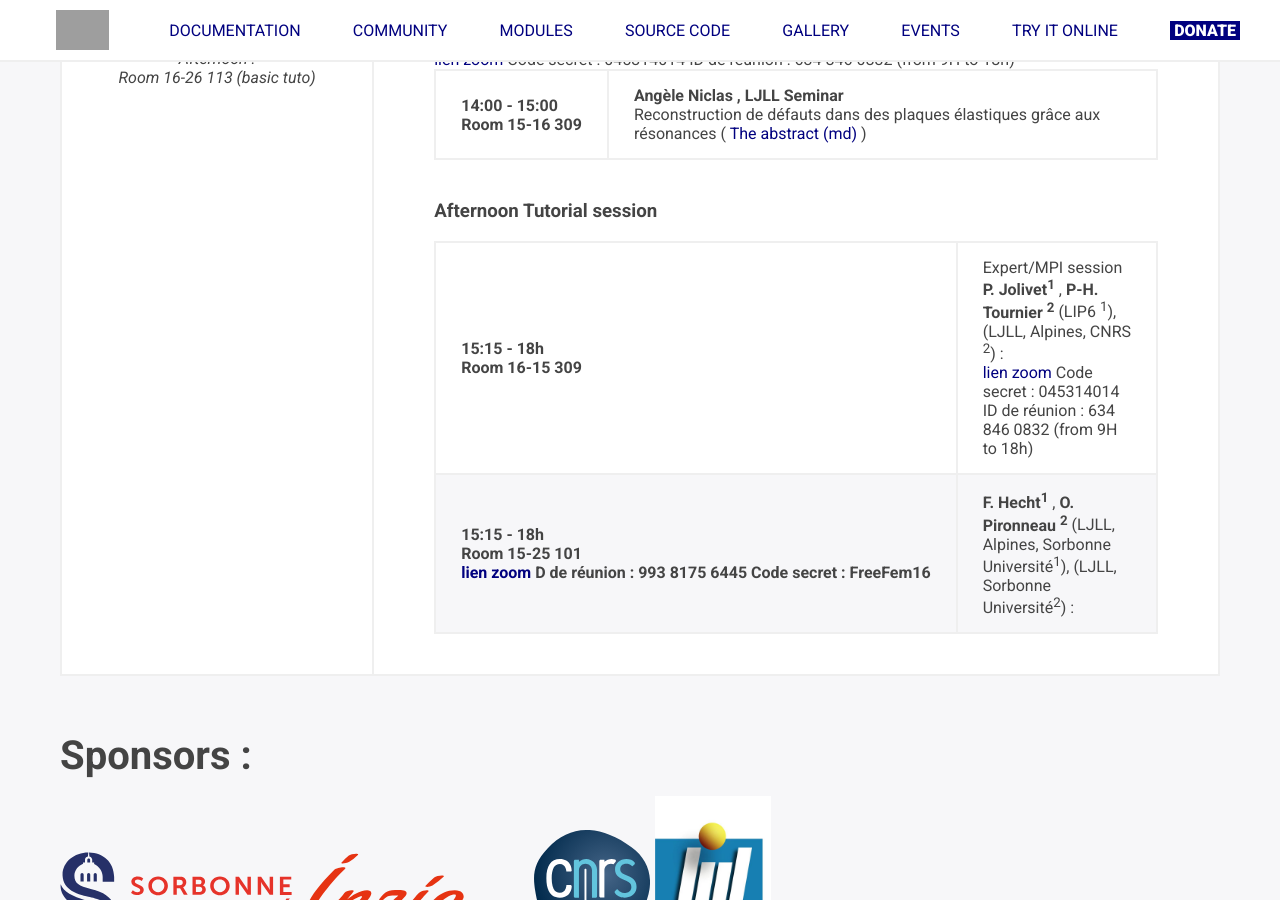
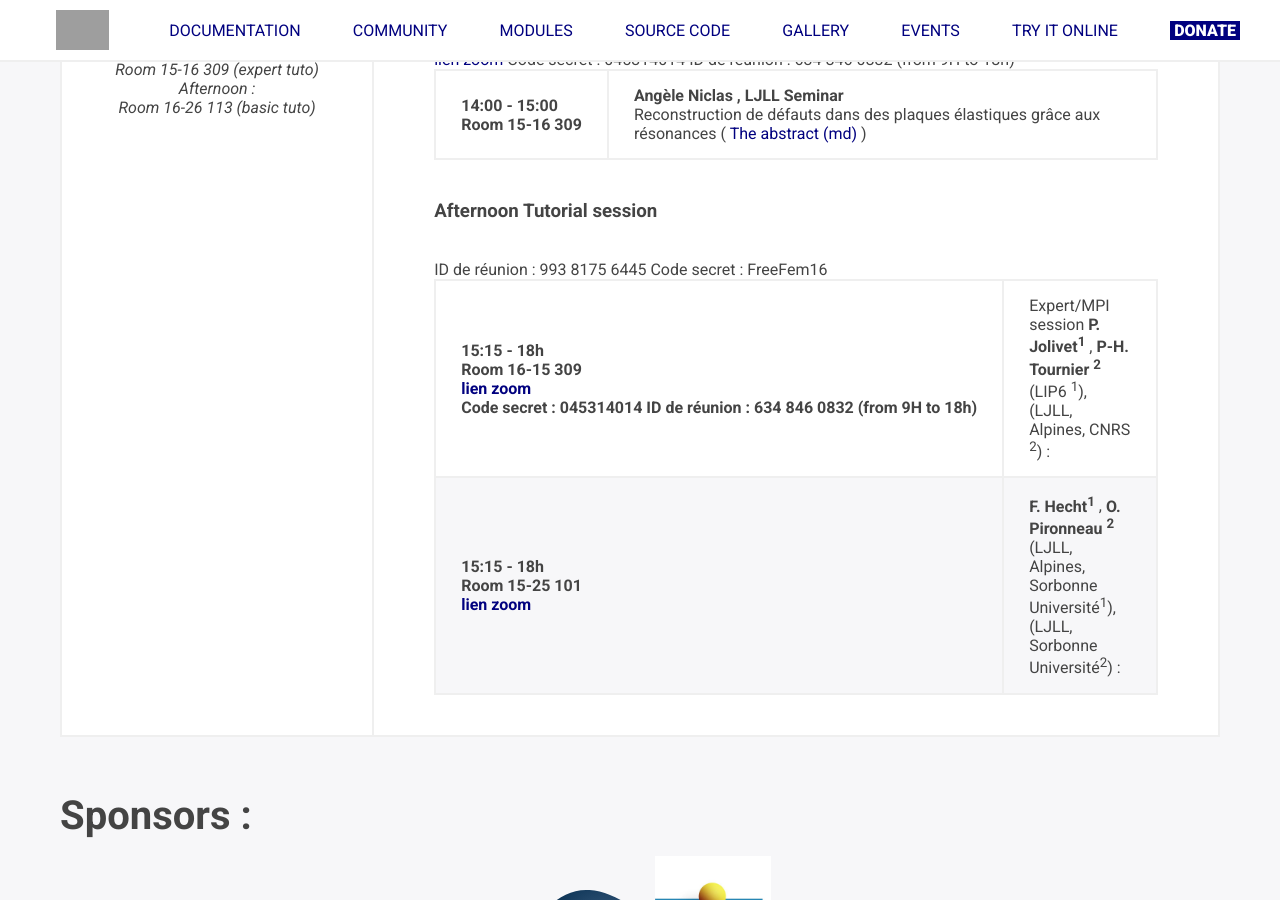
Before and after one commit to FreeFem/FreeFem-website, a Jekyll site: the page built from ffdays.md, in a window 1280 px wide and 900 px high, scrolled down 2921 px. Built offline with Jekyll 4.4.1, drawn with Linux system fonts in a browser that asks for light colours.

Commit message:
correct presentation

```diff
--- a/_layouts/ffdays.html
+++ b/_layouts/ffdays.html
@@ -306,11 +306,12 @@
           <tbody>
             <tr>
 				     <th scope="row">15:15 - 18h<br> Room 16-15 309   <br>
+              <a href=https://zoom.us/j/6348460832?pwd=fQtOtIshy12XbgJqa6PKd9G6mx3FIi.1&omn=91870740014"> lien zoom </A> </br>
+                Code secret : 045314014  ID de réunion :  634 846 0832 (from 9H to 18h)
+
               <td>  Expert/MPI session
                 <strong>P. Jolivet<sup>1</sup> </strong>, <strong>P-H. Tournier <sup>2</sup> </strong> (LIP6 <sup>1</sup>), (LJLL, Alpines, CNRS <sup>2</sup>) :
                 <br>
-                <a href=https://zoom.us/j/6348460832?pwd=fQtOtIshy12XbgJqa6PKd9G6mx3FIi.1&omn=91870740014"> lien zoom </A>
-                  Code secret : 045314014  ID de réunion :  634 846 0832 (from 9H to 18h)
 
 
             </td>
@@ -321,7 +322,7 @@
             <tr>
 				      <th scope="row">15:15 - 18h<br> Room 15-25 101  </br>
 
-                <a href="https://cnrs.zoom.us/j/99381756445?pwd=aWmHXUqb30AH48nxiZZydprImypW2b.1"> lien zoom </A> D de réunion : 993 8175 6445
+                <a href="https://cnrs.zoom.us/j/99381756445?pwd=aWmHXUqb30AH48nxiZZydprImypW2b.1"> lien zoom </A> </th> </br> ID de réunion : 993 8175 6445
 Code secret : FreeFem16
 </th>
 
```
